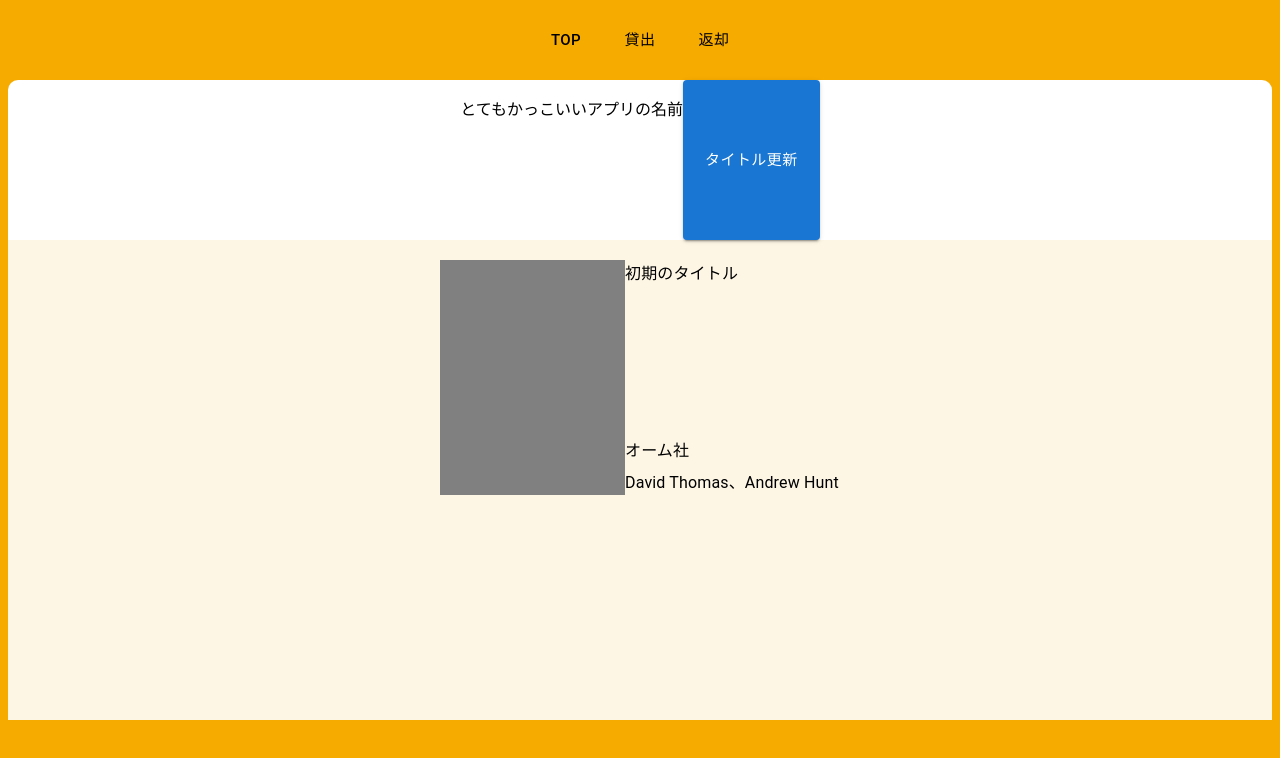
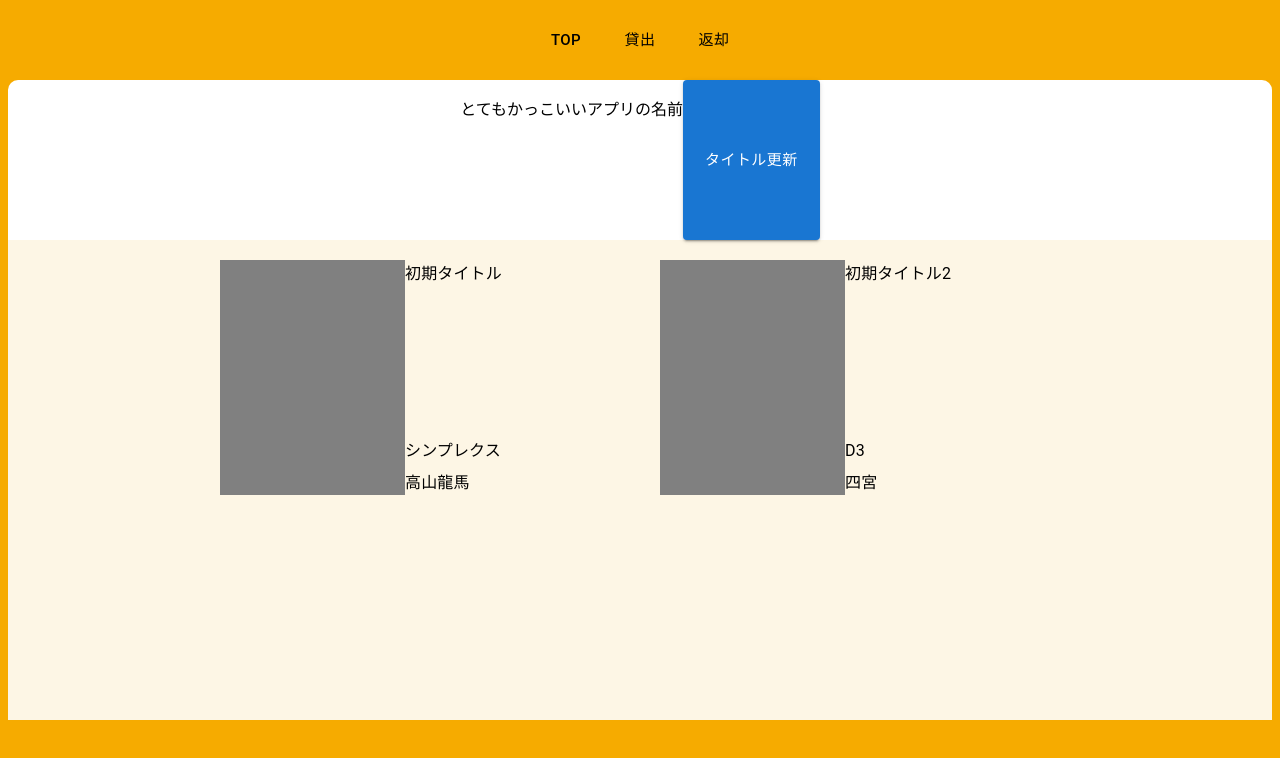
Before and after one commit to ryomar-kappa/HOF, a React (Create React App) app in the folder hof/: page /inquiry in a window 1280 px wide. Shown: the top 758 px of the page. Built offline with nearby package versions, Linux system fonts and the light colour scheme.

Commit message:
Stateを利用した表示になるように修正

```diff
--- /dev/null
+++ b/hof/src/Inquiry/State/Book.ts
@@ -0,0 +1,25 @@
+class Book {
+  private title: string;
+  private author: string;
+  private publisher: string;
+
+  constructor(title: string, author: string, publisher: string) {
+    this.title = title;
+    this.author = author;
+    this.publisher = publisher;
+  }
+
+  getTitle(): string {
+    return this.title;
+  }
+
+  getAuthor(): string {
+    return this.author;
+  }
+
+  getPublisher(): string {
+    return this.publisher;
+  }
+}
+
+export default Book;
--- a/hof/src/Inquiry/State/ImquiryState.ts
+++ /dev/null
@@ -1,12 +0,0 @@
-class InquiryState {
-  private books: string[] = [];
-  constructor(hoge: string[]) {
-    this.books = hoge;
-  }
-
-   getFirstBook(): string  {
-    return this.books.length > 0 ? this.books[0] : '-';
-  }
-
-}
-export default InquiryState;
--- /dev/null
+++ b/hof/src/Inquiry/State/InquiryState.ts
@@ -0,0 +1,24 @@
+import Book from "./Book";
+
+class InquiryState {
+  private books: Book[];
+
+  constructor(books: Book[]) {
+    this.books = books;
+  }
+
+  getTitle(index:number): string {
+    return this.books.length > 0 ? this.books[index].getTitle() : "-";
+  }
+  getAuthor(index:number): string {
+    return this.books.length > 0 ? this.books[index].getAuthor() : "-";
+  }
+  getPublisher(index:number): string {
+    return this.books.length > 0 ? this.books[index].getPublisher() : "-";
+  }
+  numberOfBooks():number{
+    return this.books.length;
+  }
+}
+
+export default InquiryState;
--- a/hof/src/Inquiry/View/BookDetail/BookDetail.tsx
+++ b/hof/src/Inquiry/View/BookDetail/BookDetailView.tsx
@@ -2,8 +2,8 @@
 import { css } from "@emotion/react";
 import { Typography } from "@mui/material";
 
-const BookDetail = (props: { title: string }) => {
-  const { title } = props;
+const BookDetail = (props: { title: string ,author:string,publisher:string}) => {
+  const { title ,author,publisher} = props;
   return (
     <>
       <div css={detailArea}>
@@ -13,9 +13,9 @@ const BookDetail = (props: { title: string }) => {
             {title}
           </Typography>
           <div css={infoAreaContents}>
-            <Typography>オーム社</Typography>
+            <Typography>{publisher}</Typography>
             <div css={sy8}></div>
-            <Typography>David Thomas、Andrew Hunt</Typography>
+            <Typography>{author}</Typography>
           </div>
         </div>
       </div>
--- a/hof/src/Inquiry/View/Inquiry.tsx
+++ b/hof/src/Inquiry/View/Inquiry.tsx
@@ -1,18 +1,19 @@
 /** @jsxImportSource @emotion/react */
 import Header from "./Header/Header";
 import { css } from "@emotion/react";
-import BookDetail from "./BookDetail/BookDetail";
+import BookDetail from "./BookDetail/BookDetailView";
 import { useState } from "react";
 import { Button } from "@mui/material";
-import InquiryState from "../State/ImquiryState";
+import InquiryState from "../State/InquiryState";
+import Book from "../State/Book";
 
 const Inquiry = () => {
-  const [titleText, setCount] = useState<InquiryState>(
-    new InquiryState(["初期のタイトル"])
+  const [state, setState] = useState<InquiryState>(
+    new InquiryState([new Book('初期タイトル','高山龍馬','シンプレクス'),new Book('初期タイトル2','四宮','D3')])
   );
 
   const handleClick = () => {
-    setCount(new InquiryState(["変更後のタイトル"]));
+    setState(new InquiryState([new Book('変更後タイトル','松原一郎','クロスピア'),new Book('平本おにぎりの全て','平本柊','D1')]));
   };
   return (
     <>
@@ -26,7 +27,14 @@ const Inquiry = () => {
             </Button>
           </div>
           <div css={inquiryArea}>
-            <BookDetail title={titleText.getFirstBook()} />
+
+      {Array.from({ length: state.numberOfBooks() }).map((_, index) => (
+        <BookDetail
+          title={state.getTitle(index)}
+          author={state.getAuthor(index)}
+          publisher={state.getPublisher(index)}
+        />
+      ))}
           </div>
         </div>
       </div>
```
